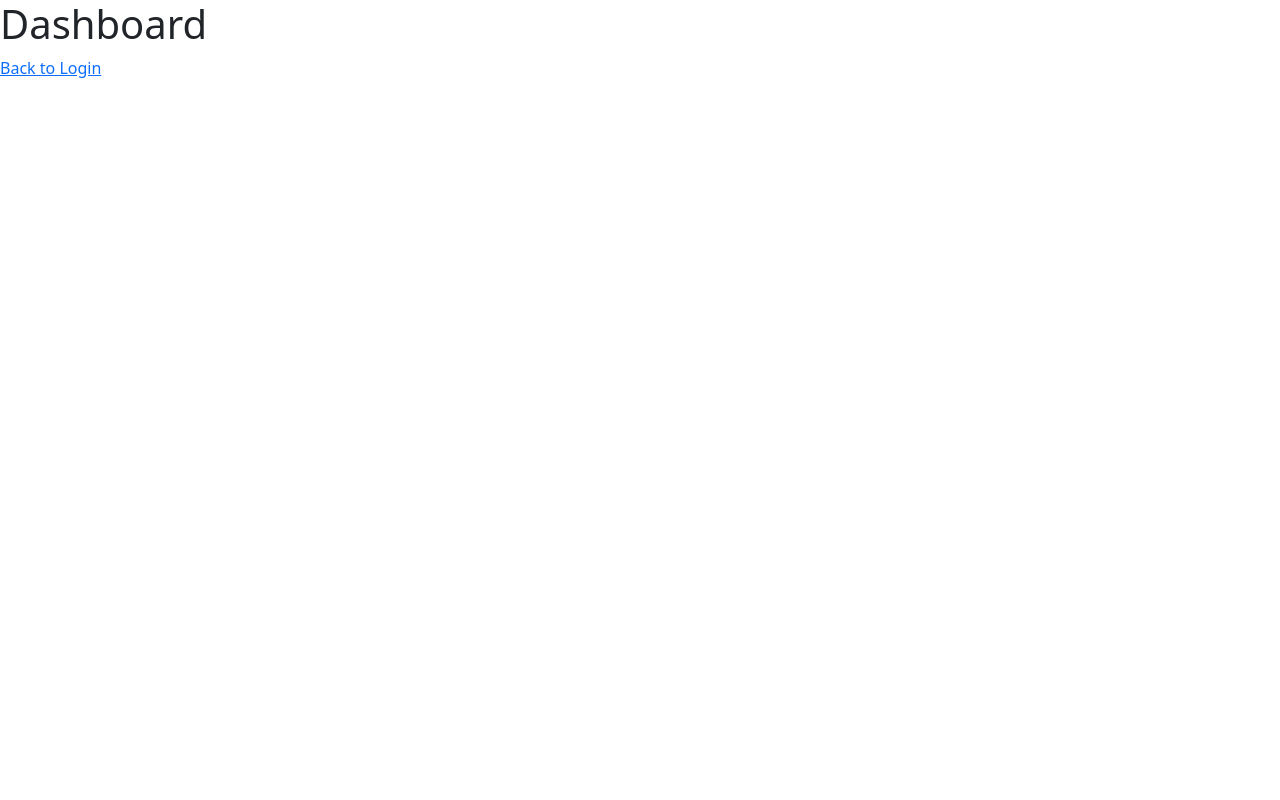
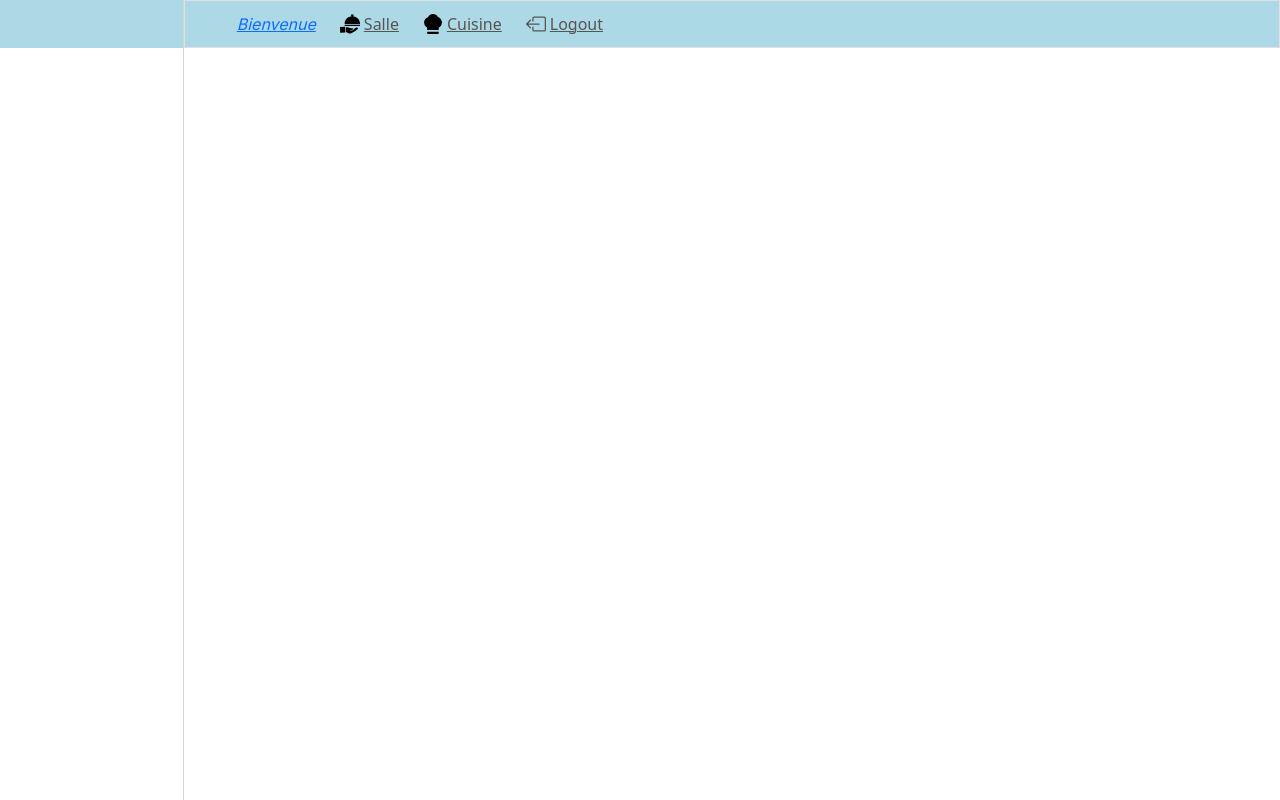
Before and after one commit to alain17-web/restaurantManager, a React (Vite) app in the folder restaurant-manager-ui/: page /dashboard in a window 1280 px wide. Built offline with nearby package versions, Linux system fonts and the light colour scheme.

Commit message:
ADD Sidebar and Navbar to Dashboard

```diff
--- /dev/null
+++ b/restaurant-manager-ui/src/components/dashboardNavbar/DashboardNavbar.tsx
@@ -0,0 +1,54 @@
+import {Link, useNavigate} from "react-router-dom"
+import {useEffect, useState} from "react";
+
+const DashboardNavbar = () => {
+
+    const navigate = useNavigate();
+
+    const [username, setUsername] = useState<string>("");
+
+    useEffect(() => {
+        const storedUsername = localStorage.getItem("username");
+        if (storedUsername) {
+            setUsername(storedUsername);
+        }
+    }, [])
+
+    const handleLogout = () => {
+        localStorage.removeItem("username")
+        navigate("/connexion");
+    }
+
+    return (
+        <div className={"h-12 flex items-center text-[#555] text-base bg-[#ADD8E6] border border-[#D3D3D3]"}>
+            <div className={"w-full flex items-center justify-between p-5"}>
+                <div className={"flex items-center"}>
+                    <div className={"flex items-center mr-5 pr-1 relative"}>
+
+                        <Link className={"font-inter decoration-0 italic pl-1"}>Bienvenue {username}</Link>
+                    </div>
+                    <div className={"flex items-center mr-5 pr-1 relative"}>
+                        <img src={"./img/restaurant-waiter.svg"} width={20} height={20}/>
+                        <Link to={'/restaurant'} className={'text-[#555] decoration-0 cursor-pointer pl-1'}>Salle</Link>
+                    </div>
+                    <div className={"flex items-center mr-5 pr-1 relative"}>
+                        <img src={"./img/chef.svg"} width={20} height={20}/>
+                        <Link to={'/kitchen'} className={'text-[#555] decoration-0 cursor-pointer pl-1'}>Cuisine</Link>
+                    </div>
+                    <div className={"flex items-center mr-5 pr-1 relative"}>
+                        <svg xmlns="http://www.w3.org/2000/svg" width="20" height="20" fill="currentColor"
+                             className="bi bi-box-arrow-left cursor-pointer" onClick={handleLogout}
+                             viewBox="0 0 16 16">
+                            <path fillRule="evenodd"
+                                  d="M6 12.5a.5.5 0 0 0 .5.5h8a.5.5 0 0 0 .5-.5v-9a.5.5 0 0 0-.5-.5h-8a.5.5 0 0 0-.5.5v2a.5.5 0 0 1-1 0v-2A1.5 1.5 0 0 1 6.5 2h8A1.5 1.5 0 0 1 16 3.5v9a1.5 1.5 0 0 1-1.5 1.5h-8A1.5 1.5 0 0 1 5 12.5v-2a.5.5 0 0 1 1 0z"/>
+                            <path fillRule="evenodd"
+                                  d="M.146 8.354a.5.5 0 0 1 0-.708l3-3a.5.5 0 1 1 .708.708L1.707 7.5H10.5a.5.5 0 0 1 0 1H1.707l2.147 2.146a.5.5 0 0 1-.708.708z"/>
+                        </svg>
+                        <Link className={'text-[#555] decoration-0 cursor-pointer pl-1'}>Logout</Link>
+                    </div>
+                </div>
+            </div>
+        </div>
+    );
+};
+export default DashboardNavbar;
--- /dev/null
+++ b/restaurant-manager-ui/src/components/dashboardSidebar/DashboardSidebar.tsx
@@ -0,0 +1,11 @@
+
+const DashboardSidebar = () => {
+    return (
+        <div className={"flex-1 min-h-screen border-r border-[#D3D3D3]"}>
+            <div className={"h-12 flex items-center justify-center bg-[#ADD8E6]"}>
+
+            </div>
+        </div>
+    );
+};
+export default DashboardSidebar;
--- a/restaurant-manager-ui/src/pages/dashboard/Dashboard.tsx
+++ b/restaurant-manager-ui/src/pages/dashboard/Dashboard.tsx
@@ -1,11 +1,16 @@
-import {Link} from "react-router-dom"
+//import {Link} from "react-router-dom"
+import DashboardSidebar from "../../components/dashboardSidebar/DashboardSidebar.tsx";
+import DashboardNavbar from "../../components/dashboardNavbar/DashboardNavbar.tsx";
 
 const Dashboard = () => {
     return (
-        <div>
-            <h1>Dashboard</h1>
-            <Link to={"/connexion"}>Back to Login</Link>
-        </div>
+        <section className={"flex"}>
+            <DashboardSidebar/>
+            {/*<Link to={"/connexion"}>Back to Login</Link>*/}
+            <div className={"flex-[6]"}>
+                <DashboardNavbar/>
+            </div>
+        </section>
     );
 };
 export default Dashboard;
--- a/restaurant-manager-ui/src/pages/login/Login.tsx
+++ b/restaurant-manager-ui/src/pages/login/Login.tsx
@@ -72,6 +72,7 @@ const Login = () => {
         validateUsername()
         validatePassword()
         if(adminsArray.includes(username.toLowerCase()) && adminsArray.includes(password.toLowerCase())){
+            localStorage.setItem("username",username)
             navigate("/dashboard");
         } else {
             setError(true)
```
Also changed, not shown: restaurant-manager-ui/public/img/chef.svg (added), restaurant-manager-ui/public/img/restaurant-waiter.svg (added).
